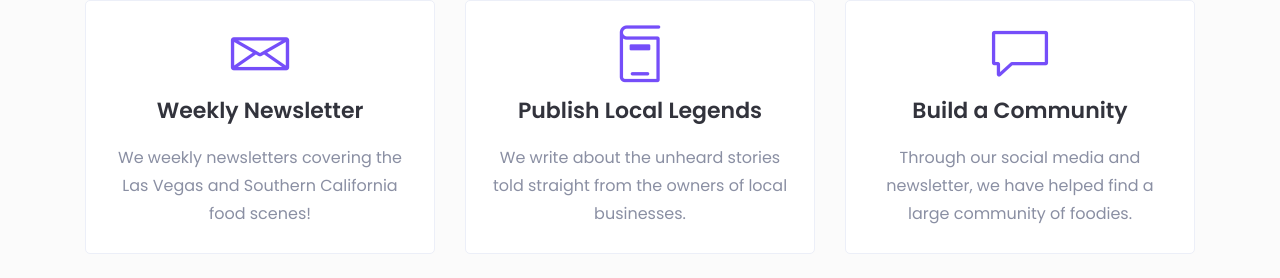
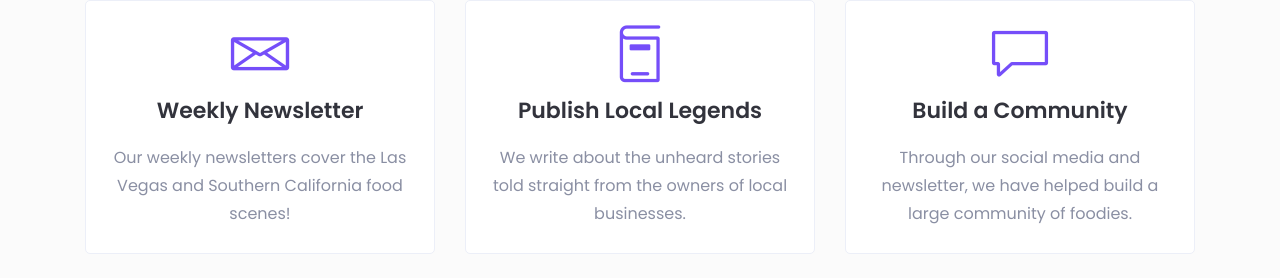
Before and after one commit to TheMkrage/TheFoodieMaps-Website, a plain HTML site: page index.html in a window 1280 px wide. Shown: the part 1887-2165 px from the top of the page. Drawn offline with Linux system fonts and the light colour scheme; files whose address does not match are found by name.

Commit message:
typo fixes!

```diff
--- a/index.html
+++ b/index.html
@@ -273,7 +273,7 @@
                         </div>
                         <div class="service-content">
                             <h4 class="service-title"><a href="https://thefoodiemapslv.substack.com/">Weekly Newsletter</a></h4>
-                            <p>We weekly newsletters covering the Las Vegas and Southern California food scenes!</p>
+                            <p>Our weekly newsletters cover the Las Vegas and Southern California food scenes!</p>
                         </div>
                     </div> <!-- single service -->
                 </div>
@@ -295,7 +295,7 @@
                         </div>
                         <div class="service-content">
                             <h4 class="service-title"><a href="https://www.instagram.com/thefoodiemaps_/">Build a Community</a></h4>
-                            <p>Through our social media and newsletter, we have helped find a large community of foodies.</p>
+                            <p>Through our social media and newsletter, we have helped build a large community of foodies.</p>
                         </div>
                     </div> <!-- single service -->
                 </div>
```
Also changed, not shown: 1 other file.
